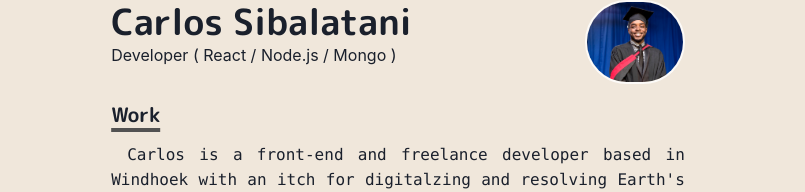
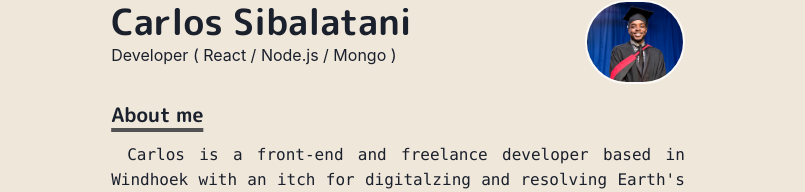
Before and after one commit to FearTheBeard95/curly-happiness, a Next.js app: page / in a window 1280 px wide. Shown: the part 178-370 px from the top of the page, without its empty margins (242-1047 px from the left). Built offline with nearby package versions, Linux system fonts and the light colour scheme.

Commit message:
Added link to resume

```diff
--- a/pages/index.js
+++ b/pages/index.js
@@ -62,7 +62,7 @@ const Home = () => (
 
       <Section delay={0.1}>
         <Heading as='h3' variant='section-title'>
-          Work
+          About me
         </Heading>
         <Paragraph>
           <code>
@@ -121,7 +121,7 @@ const Home = () => (
           </BioSection>
         </code>
         <Box align='left' my={4}>
-          <NextLink href='/works'>
+          <NextLink href='/Resume.pdf'>
             <Button rightIcon={<ChevronRightIcon />} colorScheme='teal'>
               <code>My resume</code>
             </Button>
```
Also changed, not shown: 1 other file (tests, documents, lock files or other folders).
